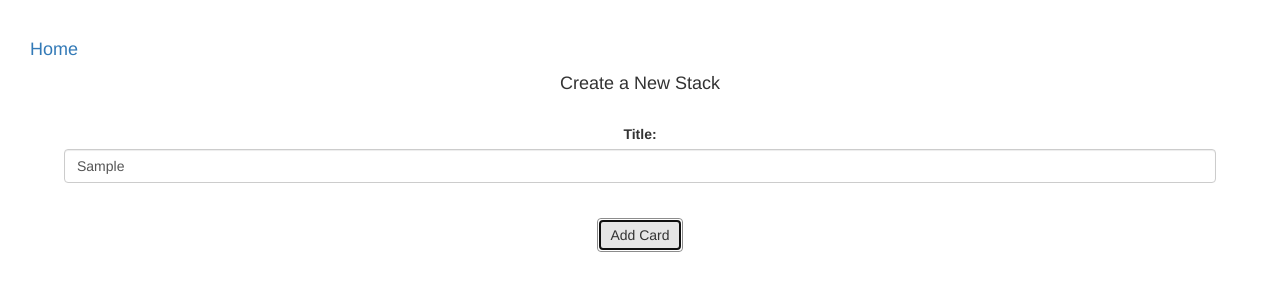
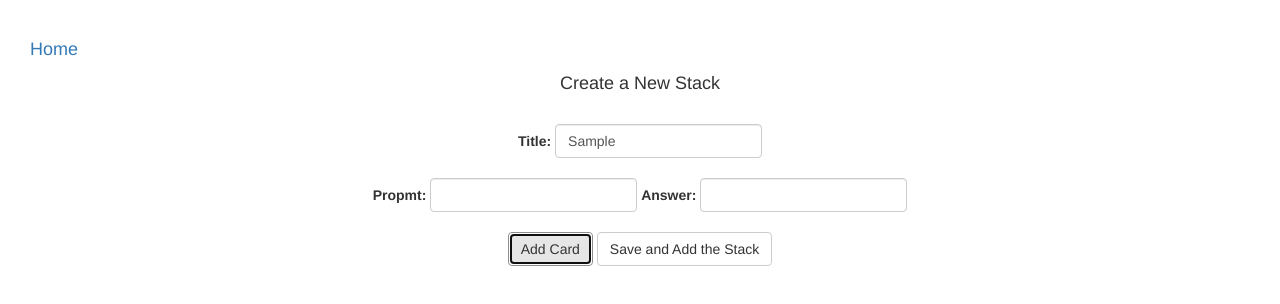
Before and after one commit to revilo1882/flashcard_pro, a React (Create React App) app: page /stack_form in a window 1280 px wide. Both pictures are taken after typing "Sample" into the empty fields and a click on the button "Add Card". Shown: the top 304 px of the page. Built offline with nearby package versions, Linux system fonts and the light colour scheme.

Commit message:
Building Cards in the Stack Form

```diff
--- a/src/components/StackForm.js
+++ b/src/components/StackForm.js
@@ -20,9 +20,19 @@ class StackForm extends Component {
       this.setState({ cards });
   }
 
+  updateCardPart(event, index, part) {
+    const { cards } = this.state;
+
+    cards[index][part] = event.target.value;
+
+    this.setState({ cards })
+  }
+
+  addStack() {
+    console.log('StackForm state', this.state)
+  }
+
   render() {
-    console.log('StackFrom state', this.state)
-
     return (
       <div>
         <Link to='/' className='link-home'>
@@ -30,15 +40,39 @@ class StackForm extends Component {
         </Link>
         <h4>Create a New Stack</h4>
         <br />
-        <Form>
+        <Form inline>
           <FormGroup>
             <ControlLabel>Title:</ControlLabel>
             {' '}
-            <FormControl />
+            <FormControl onChange={event => this.setState({ title: event.target.value })}/>
           </FormGroup>
+          {
+            this.state.cards.map((card, index) => {
+              return (
+                <div key={card.id}>
+                  <br />
+                  <FormGroup>
+                    <ControlLabel>Propmt:</ControlLabel>
+                    {' '}
+                    <FormControl
+                      onChange={event => this.updateCardPart(event, index, 'prompt')}
+                    />
+                    {' '}
+                    <ControlLabel>Answer:</ControlLabel>
+                    {' '}
+                    <FormControl
+                      onChange={event => this.updateCardPart(event, index, 'answer')}
+                    />
+                  </FormGroup>
+                </div>
+              )
+            })
+          }
         </Form>
         <br />
         <Button onClick={() => this.addCard()}>Add Card</Button>
+        {' '}
+        <Button onClick={() => this.addStack()}>Save and Add the Stack</Button>
       </div>
     )
   }
```
